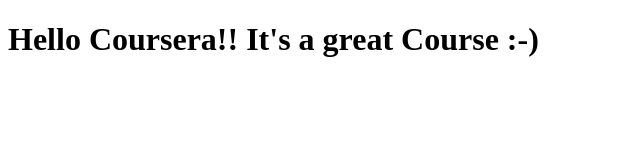
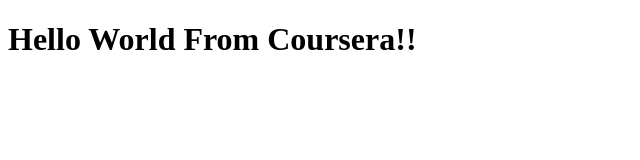
Before and after one commit to ankur2805/coursera-fend, a plain HTML site: page site/index.html in a window 1280 px wide. Shown: the whole page, without its empty margins (0-640 px from the left). Drawn offline with Linux system fonts and the light colour scheme.

Commit message:
Browser-sync test

```diff
--- a/site/index.html
+++ b/site/index.html
@@ -4,6 +4,6 @@
 	<title>Hello Coursera!</title>
 </head>
 <body>
-<h1>Hello Coursera!! It's a great Course :-)</h1>
+<h1>Hello World From Coursera!!</h1>
 </body>
 </html>
```
